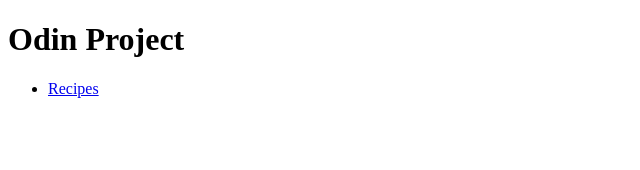
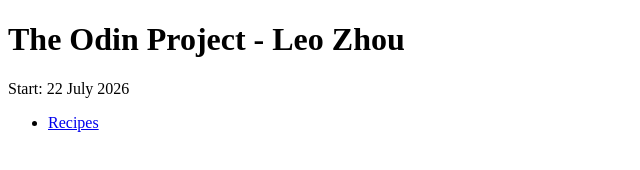
Before and after one commit to laoz40/odin-project, a plain HTML site: page index.html in a window 1280 px wide. Shown: the whole page, without its empty margins (0-640 px from the left). Drawn offline with Linux system fonts and the light colour scheme.

Commit message:
odin-project: update index and added readme

```diff
--- a/index.html
+++ b/index.html
@@ -3,10 +3,12 @@
   <head>
     <meta charset="UTF-8" />
     <meta name="viewport" content="width=device-width, initial-scale=1.0" />
-    <title>Odin Project</title>
+    <title>The Odin Project</title>
   </head>
   <body>
-    <h1>Odin Project</h1>
+    <h1>The Odin Project - Leo Zhou</h1>
+
+		<p>Start: 22 July 2026</p>
 
     <ul>
       <li><a href="./odin-recipes/">Recipes</a></li>
```
Also changed, not shown: README.md (added).
